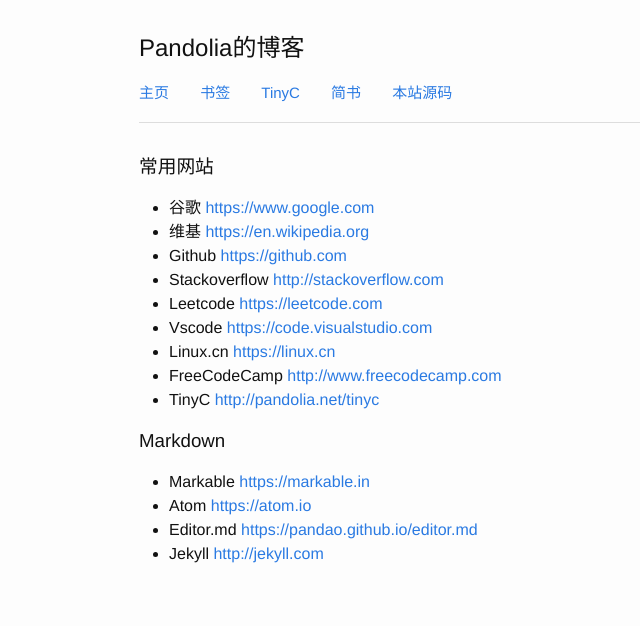
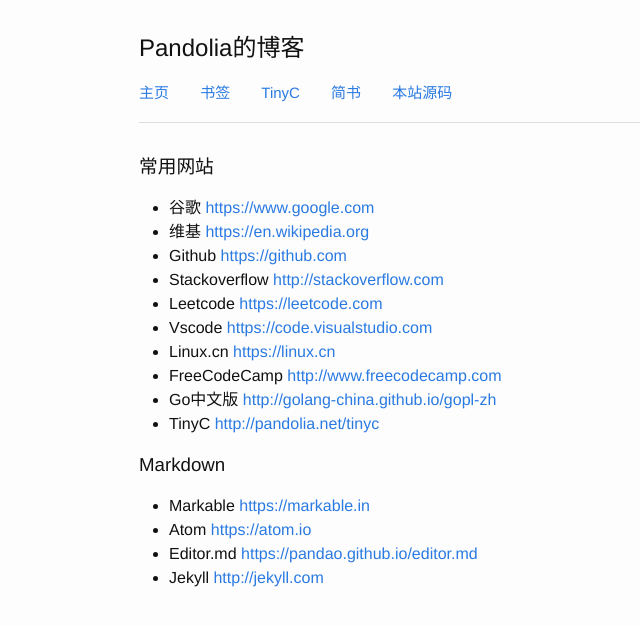
Before and after one commit to pandolia/pandolia.github.io, a Jekyll site: the page built from bookmark.md, in a window 1280 px wide. Shown: the top 626 px of the page, without its empty margins (131-771 px from the left). Built offline with Jekyll 4.4.1, drawn with Linux system fonts in a browser that asks for light colours.

Commit message:
Update bookmark.md

```diff
--- a/bookmark.md
+++ b/bookmark.md
@@ -11,6 +11,7 @@
 - Vscode  <https://code.visualstudio.com>
 - Linux.cn  <https://linux.cn>
 - FreeCodeCamp  <http://www.freecodecamp.com>
+- Go中文版 <http://golang-china.github.io/gopl-zh>
 - TinyC  <http://pandolia.net/tinyc>
 
 ### Markdown
```
